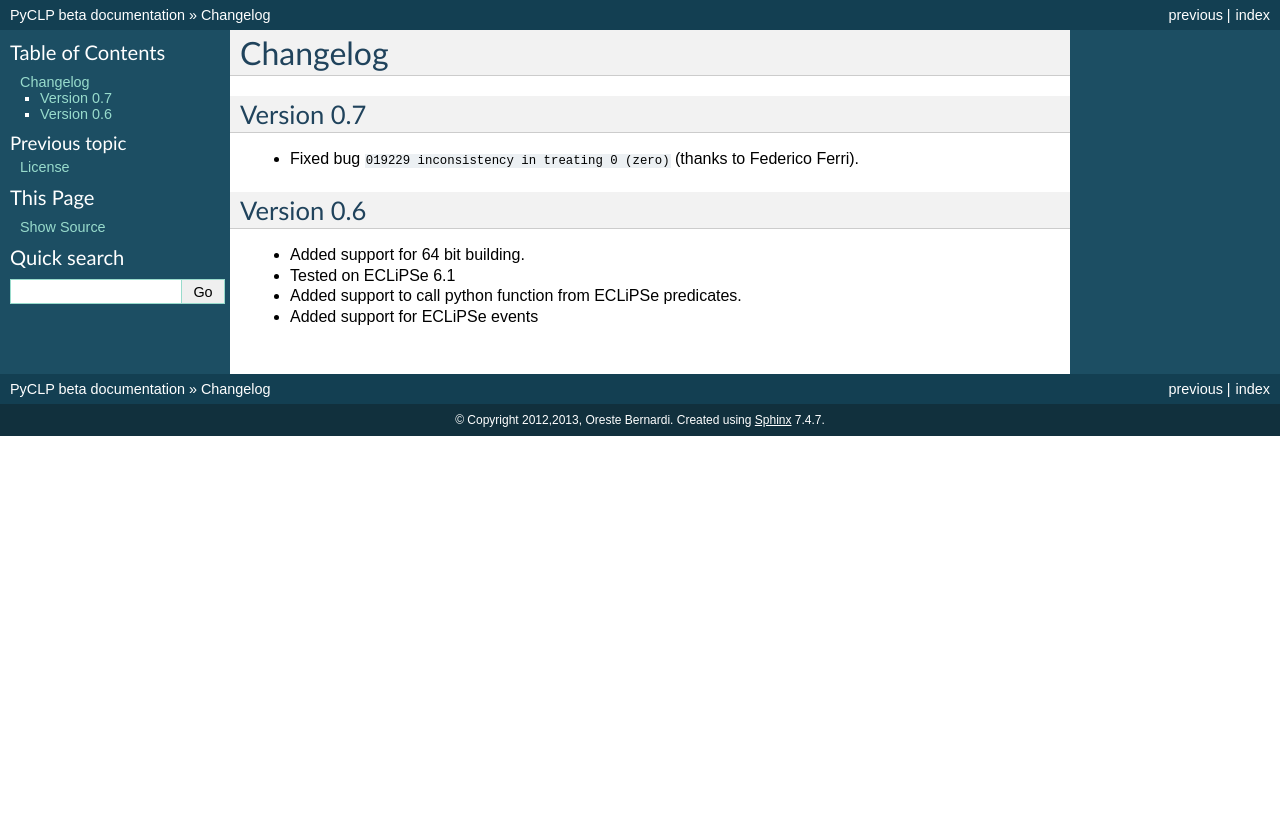
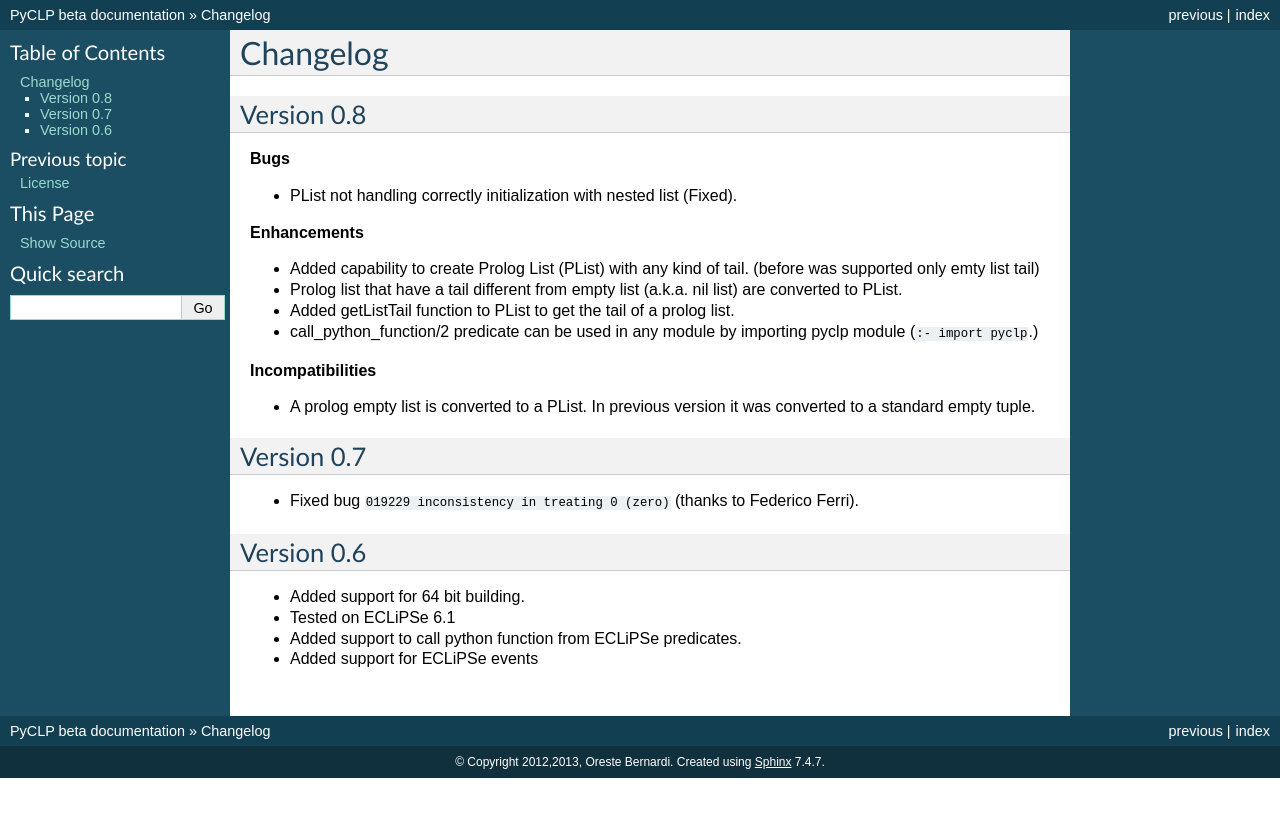
Before and after one commit to BackupTheBerlios/pyclp-svn, a Sphinx documentation site: the page built from trunk/pyclp/doc/changelog.rst, in a window 1280 px wide. Shown: the top 817 px of the page. Built offline with Sphinx 7.4.7, drawn with Linux system fonts in a browser that asks for light colours.

Commit message:
call_python_function/2 predicate can be used in any module by importing pyclp module (``:- import pyclp``.)
Added one test to verify previous enhancement.

Improved documentation of PList

```diff
--- a/trunk/pyclp/doc/changelog.rst
+++ b/trunk/pyclp/doc/changelog.rst
@@ -1,5 +1,24 @@
 Changelog
 #########
+
+
+Version 0.8
+***********
+
+**Bugs**
+
+* PList not handling correctly initialization with nested list (Fixed).
+
+**Enhancements**
+
+* Added capability to create Prolog List (PList) with any kind of tail. (before was supported only emty list tail)
+* Prolog list that have a tail different from empty list (a.k.a. nil list) are converted to PList.
+* Added getListTail function to PList to get the tail of a prolog list.
+* call_python_function/2 predicate can be used in any module by importing pyclp module (``:- import pyclp``.)
+
+**Incompatibilities**
+
+* A prolog empty list is converted to a PList. In previous version it was converted to a standard empty tuple.
 
 Version 0.7
 ***********
--- a/trunk/pyclp/doc/external_predicates.rst
+++ b/trunk/pyclp/doc/external_predicates.rst
@@ -43,9 +43,12 @@ Call python function from ECLiPSe
 =================================
 
 To excecute the python function from ECLiPSe use ``call_python_function`` predicate.
+This predicate is declared in ``pyclp`` module. This shall be imported in the user module.
+``pyclp`` is created when :py:meth:`pyclp.init` is executed and it is automatically imported in the ``eclipse`` module (the default one)
 
 Example:
 
+   ``use_module pyclp``
    ``call_python_function("my_unify",[A,B])``
 
 
```
Also changed, not shown: 15 other files.
